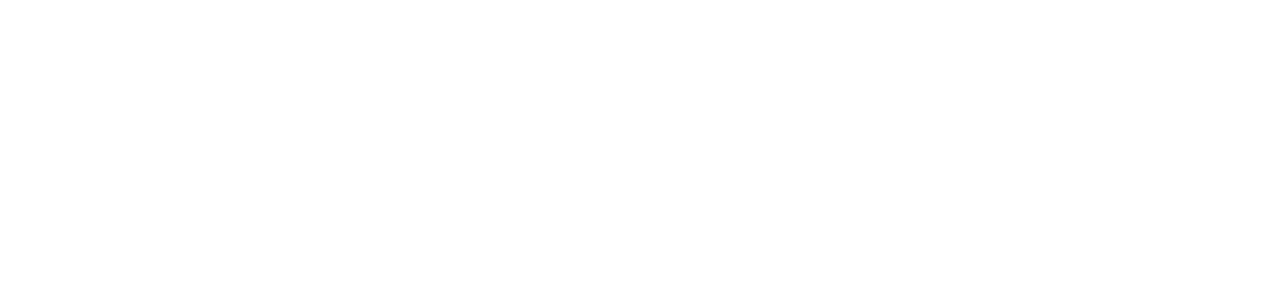
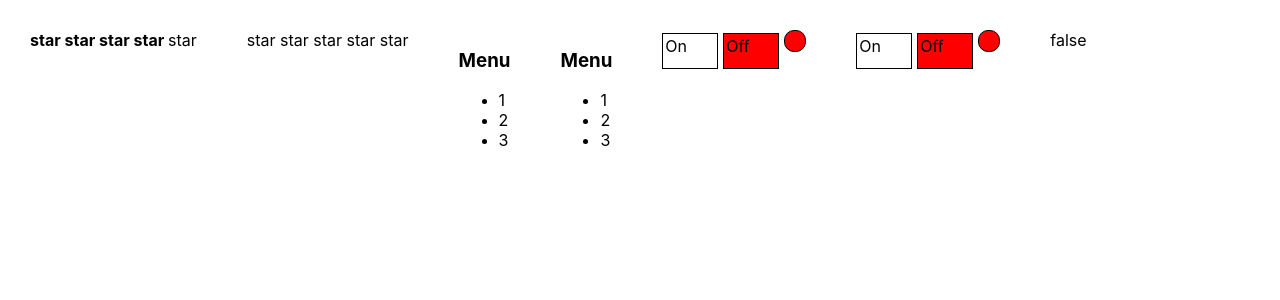
Before and after one commit to AndreiYantsevich/react-in-detail, a React (Create React App) app: page / in a window 1280 px wide. Shown: the top 300 px of the page. Built offline with nearby package versions, Linux system fonts and the light colour scheme.

Commit message:
refactoring

```diff
--- a/src/App.tsx
+++ b/src/App.tsx
@@ -1,11 +1,32 @@
-import React from 'react';
+import React, {useState} from 'react';
 import './App.css';
+import {Rating, RatingValueType} from './components/Rating/Rating';
+import { UncontrolledRating } from './components/UncontrolledRating/UncontrolledRating';
+import UncontrolledAccordion from './components/UncontrolledAccordion/UncontrolledAccordion';
+import { OnOff } from './components/OnOff/OnOff';
+import Accordion from './components/Accordion/Accordion';
+import {UncontrolledOnOff} from './components/UncontrolledOnOff/UncontrolledOnOff';
 
 
 function App() {
+
+    let [ratingValue, setRatingValue] = useState<RatingValueType>(4)
+    let [accordionCollapsed, setAccordionCollapsed] = useState(false)
+    let [switchOn, setSwitchOn] = useState<boolean>(false)
     return (
-        <div>
-
+        <div className='App'>
+            <Rating value={ratingValue}
+                    onClick={setRatingValue}/>
+            <UncontrolledRating/>
+            <UncontrolledAccordion titleValue={"Menu"}/>
+            <Accordion titleValue={"Menu"}
+                       collapsed={accordionCollapsed}
+                       onChange={() => {
+                           setAccordionCollapsed(!accordionCollapsed)
+                       }}
+            />
+            <OnOff on={switchOn} onChange={setSwitchOn}/>
+            <UncontrolledOnOff onChange={setSwitchOn}/> {switchOn.toString()}
         </div>
     )
 }
--- a/src/components/UncontrolledRating/UncontrolledRating.tsx
+++ b/src/components/UncontrolledRating/UncontrolledRating.tsx
@@ -29,13 +29,13 @@
 
 type StarPropsType = {
     selected: boolean
-    setValue: () => void
+    setValue: (value: 1 | 2 | 3 | 4 | 5) => void
 }
 
 function Star(props: StarPropsType) {
 
     return <span onClick={() => {
-        props.setValue()
+        props.setValue(1)
     }}>
         {props.selected ? <b>star </b> : 'star '}
     </span>
```
Also changed, not shown: 1 other file (tests, documents, lock files or other folders).
